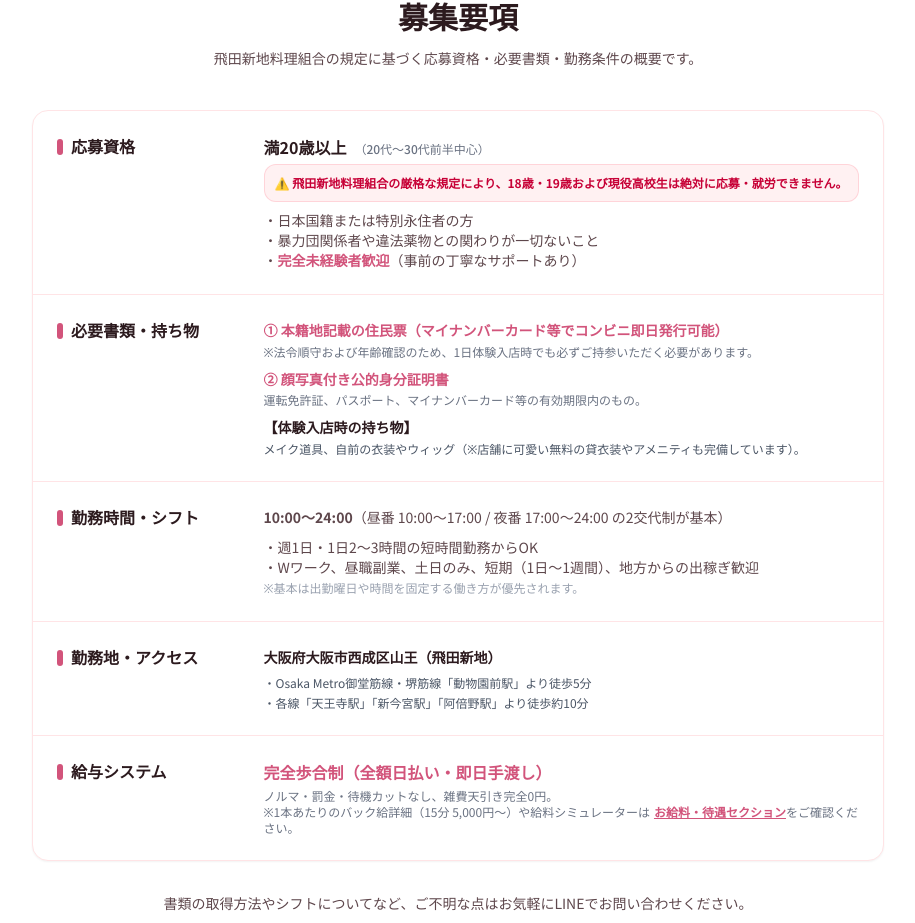
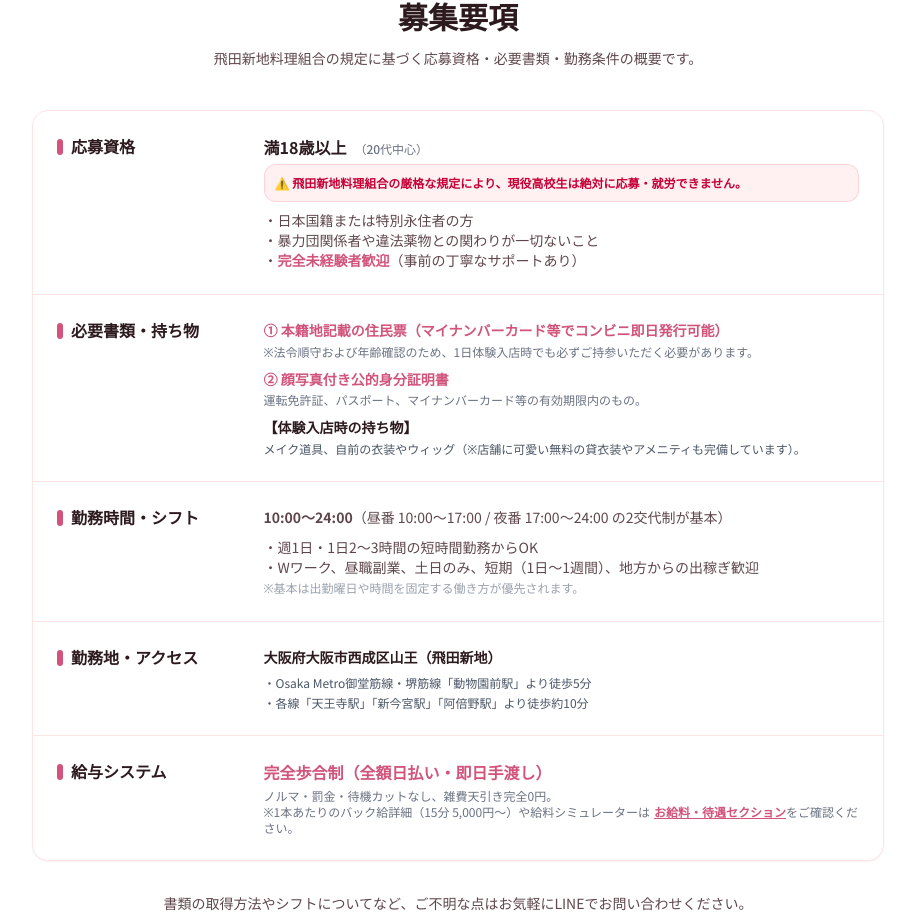
Before and after one commit to shinky0924-wq/tobitashinchi, a React (Vite) app: page / in a window 1280 px wide. Shown: the part 9317-10240 px from the top of the page, without its empty margins (182-1097 px from the left). Built offline with nearby package versions, Linux system fonts and the light colour scheme; no server answers; the database is empty.

Commit message:
Update job requirements: 18+ and no high school students

```diff
--- a/data/siteContent.json
+++ b/data/siteContent.json
@@ -139,7 +139,7 @@
       {
         "id": "faq-2",
         "question": "Q. 年齢制限や採用基準はありますか？",
-        "answer": "A. 満20歳以上の方であればご応募いただけます（※飛田新地料理組合のルールにより、18歳・19歳および現役高校生は絶対に応募・就労できません）。飛田新地は「メイン通り」「青春通り」「裏通り」など通りごとに多様な年齢層（20代〜30代前半中心）が活躍しており、それぞれの魅力がしっかり評価される街です。"
+        "answer": "A. 満18歳以上の方であればご応募いただけます（※飛田新地料理組合のルールにより、現役高校生は絶対に応募・就労できません）。直営店舗では20代を中心に幅広い女性が活躍しており、それぞれの魅力がしっかり評価される街です。"
       },
       {
         "id": "faq-3",
--- a/src/components/JobRequirements.tsx
+++ b/src/components/JobRequirements.tsx
@@ -13,10 +13,10 @@ export default function JobRequirements() {
       content: (
         <div className="space-y-2 text-xs sm:text-sm text-on-surface-variant leading-relaxed">
           <div>
-            <span className="font-extrabold text-on-surface text-base">満20歳以上</span>
-            <span className="ml-2 text-xs text-gray-500 font-medium">（20代〜30代前半中心）</span>
+            <span className="font-extrabold text-on-surface text-base">満18歳以上</span>
+            <span className="ml-2 text-xs text-gray-500 font-medium">（20代中心）</span>
             <div className="mt-1 bg-rose-50 border border-rose-200/80 rounded-xl p-2.5 text-xs text-rose-700 font-bold">
-              ⚠️ 飛田新地料理組合の厳格な規定により、18歳・19歳および現役高校生は絶対に応募・就労できません。
+              ⚠️ 飛田新地料理組合の厳格な規定により、現役高校生は絶対に応募・就労できません。
             </div>
           </div>
           <p className="text-xs sm:text-sm">
--- a/src/data.ts
+++ b/src/data.ts
@@ -103,7 +103,7 @@ export const FAQS: FAQItem[] = [
   {
     id: 'faq-2',
     question: 'Q. 年齢制限はありますか？',
-    answer: 'A. 満20歳以上の方であればご応募いただけます（※組合ルールにより、18歳・19歳および高校生は絶対に応募・就労不可）。直営店舗では20代前半〜後半を中心に幅広い女性が活躍しています。'
+    answer: 'A. 満18歳以上の方であればご応募いただけます（※飛田新地料理組合の規定により、現役高校生は絶対に応募・就労不可）。直営店舗では20代を中心に幅広い女性が活躍しています。'
   },
   {
     id: 'faq-3',
--- a/src/siteContent.ts
+++ b/src/siteContent.ts
@@ -72,7 +72,7 @@ export interface SiteContent {
   };
 }
 
-export const SITE_CONTENT_VERSION = '20260911_direct_recruitment_v5';
+export const SITE_CONTENT_VERSION = '20260911_direct_recruitment_v6';
 export const DEFAULT_SITE_CONTENT: SiteContent = siteContentJson as any;
 
 export function getStoredSiteContent(): SiteContent {
```
